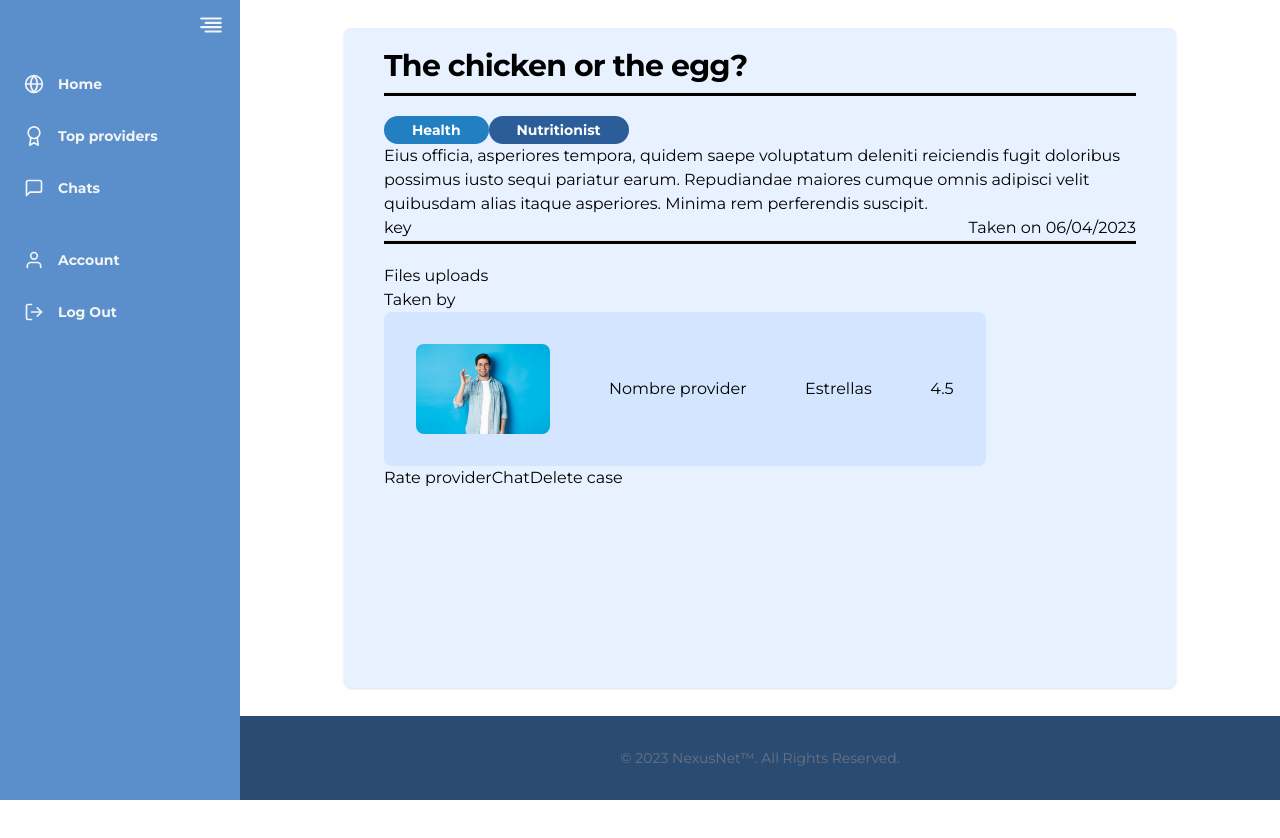
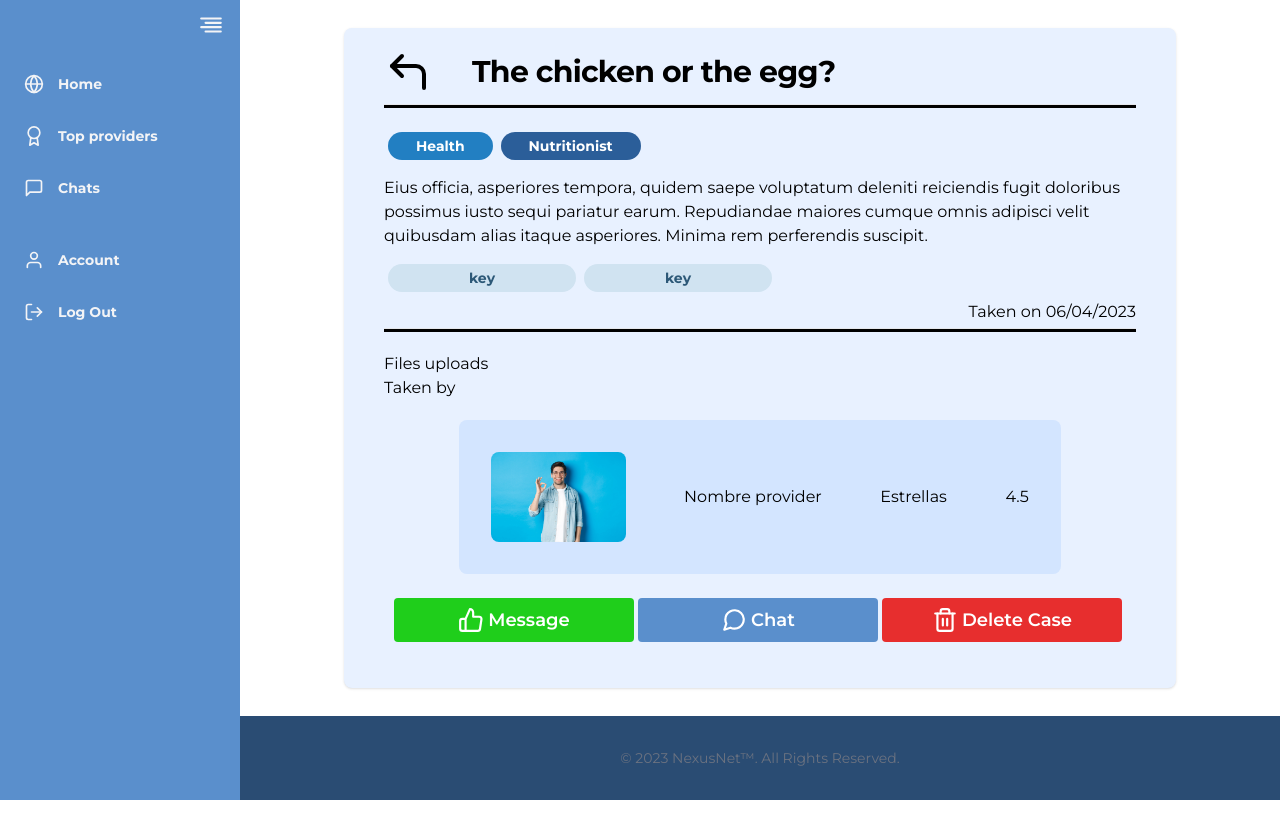
Before and after one commit to Hector-F-Romer0/NexusNet, a React (Vite) app: page /client/case/1 in a window 1280 px wide. Shown: the top 838 px of the page. Built offline with nearby package versions, Linux system fonts and the light colour scheme.

Commit message:
Estilado de la page CaseInformationClient

```diff
--- a/src/db/cases.json
+++ b/src/db/cases.json
@@ -6,6 +6,7 @@
 		"createdBy": 123456789,
 		"createdAt": "05/04/2023",
 		"takenOn": "06/04/2023",
+		"takenBy": "1",
 		"keywords": [
 			{ "id": 3, "name": "Engineering" },
 			{ "id": 4, "name": "Python" },
@@ -33,6 +34,7 @@
 		"createdBy": 9387656789,
 		"createdAt": "16/04/2023",
 		"takenOn": null,
+		"takenBy": "2",
 		"keywords": [
 			{ "id": 3, "name": "Engineering" },
 			{ "id": 4, "name": "Python" },
--- a/src/pages/client/CaseInformationClient.jsx
+++ b/src/pages/client/CaseInformationClient.jsx
@@ -3,10 +3,13 @@ import React, { useEffect, useState } from "react";
 import SideBar from "../../components/shared/SideBar";
 import Footer from "../../components/shared/Footer";
 import { useSelector } from "react-redux";
-import { useParams } from "react-router-dom";
+import { useNavigate, useParams } from "react-router-dom";
 import CardTopProvider from "../../components/shared/CardTopProvider";
+import { FiCornerUpLeft, FiThumbsUp, FiMessageCircle, FiTrash2 } from "react-icons/fi";
 
 const CaseInformationClient = () => {
+	const navigate = useNavigate();
+
 	const { id } = useParams();
 	const cases = useSelector((state) => state.cases);
 	const [userCase, setUserCase] = useState({});
@@ -21,26 +24,57 @@ const CaseInformationClient = () => {
 			<SideBar />
 			<div className="flex flex-col w-full">
 				<div className="flex-grow self-center min-w-sm w-4/5 py-5 px-5 md:px-10 rounded-lg shadow bg-card my-7">
-					<h1 className="mb-2 text-3xl font-bold tracking-tight text-black">{userCase?.caseTitle}</h1>
+					<div className="flex flex-row w-full items-center">
+						<FiCornerUpLeft
+							className="text-8xl sm:text-6xl md:text-5xl mb-2 mr-3 md:mr-10 cursor-pointer"
+							onClick={() => navigate("/client/home")}></FiCornerUpLeft>
+						<h1 className="mb-2 text-3xl font-bold tracking-tight text-black">{userCase?.caseTitle}</h1>
+					</div>
 					<hr className="h-1 bg-black mb-5 f" />
-					<div className="text-sm inline-flex items-center font-bold leading-sm px-7 py-1 bg-categoryTag rounded-full text-white">
+					<div className="text-sm inline-flex items-center font-bold leading-sm px-7 py-1 my-1 mx-1 bg-categoryTag rounded-full text-white">
 						{userCase.category?.name}
 					</div>
-					<div className=" text-sm inline-flex items-center font-bold leading-sm px-7 py-1 bg-serviceTag rounded-full text-white">
+					<div className=" text-sm inline-flex items-center font-bold leading-sm px-7 py-1 my-1 mx-1 bg-serviceTag rounded-full text-white">
 						{userCase.service?.name}
 					</div>
-					<p>{userCase?.caseDescription}</p>
-					<div className="flex flex-row justify-between">
-						<p>key</p>
-						<p>{userCase?.takenOn ? `Taken on ${userCase?.takenOn}` : "Not assumed"}</p>
+					<p className="my-3">{userCase?.caseDescription}</p>
+					<div className="flex flex-col sm:flex-row items-center sm:items-start">
+						<p className="text-sm items-center text-center font-bold leading-sm py-1 my-1 mx-1 bg-keyTag w-8/12  sm:w-6/12 md:w-3/12 rounded-full text-keywordText">
+							key
+						</p>
+						<p className="text-sm items-center text-center font-bold leading-sm py-1 my-1 mx-1 bg-keyTag w-8/12 sm:w-6/12 md:w-3/12 rounded-full text-keywordText">
+							key
+						</p>
+					</div>
+					<div className="my-1">
+						<p className="text-end">
+							{userCase?.takenOn ? `Taken on ${userCase?.takenOn}` : "Not assumed"}
+						</p>
 					</div>
 					<hr className="h-1 bg-black mb-5 f" />
 					<h2>Files uploads</h2>
 					<h2>Taken by</h2>
-					<CardTopProvider img={"/src/assets/Provider1.jpg"} />
-					<button>Rate provider</button>
-					<button>Chat</button>
-					<button>Delete case</button>
+					<div className="flex items-center justify-center my-5">
+						<CardTopProvider img={"/src/assets/Provider1.jpg"} />
+					</div>
+					<div className="flex items-center justify-center flex-col md:flex-row">
+						<button
+							className="flex px-3 py-2 bg-[#1FCE1B] mr-1 text-white font-semibold rounded justify-center items-center my-1 text-xs w-40 lg:w-60 md:text-lg"
+							onClick={() => navigate(`/client/rate/provider/`)}>
+							<FiThumbsUp size={26}></FiThumbsUp>
+							<span className="ml-1">Message</span>
+						</button>
+						<button
+							className="flex px-8 py-2 bg-[#5A8FCC] mr-1 text-white font-semibold rounded  justify-center items-center my-1 text-xs w-40 lg:w-60 md:text-lg"
+							onClick={() => navigate("/client/chats")}>
+							<FiMessageCircle size={26}></FiMessageCircle>
+							<span className="ml-1">Chat</span>
+						</button>
+						<button className="flex px-3 py-2 bg-[#E72E2E] mr-1 text-white font-semibold rounded justify-center items-center my-1 text-xs w-40 lg:w-60 md:text-lg">
+							<FiTrash2 size={26}></FiTrash2>
+							<span className="ml-1">Delete Case</span>
+						</button>
+					</div>
 				</div>
 				<Footer />
 			</div>
--- a/tailwind.config.js
+++ b/tailwind.config.js
@@ -9,6 +9,8 @@ export default {
 				card: "#E8F1FF",
 				categoryTag: "#227FC2",
 				serviceTag: "#2B5E99",
+				keyTag: "#D0E3F1",
+				keywordText: "#2C5877"
 			},
 			fontFamily: {
 				montserrat: ["Montserrat", "sans-serif"],
```
